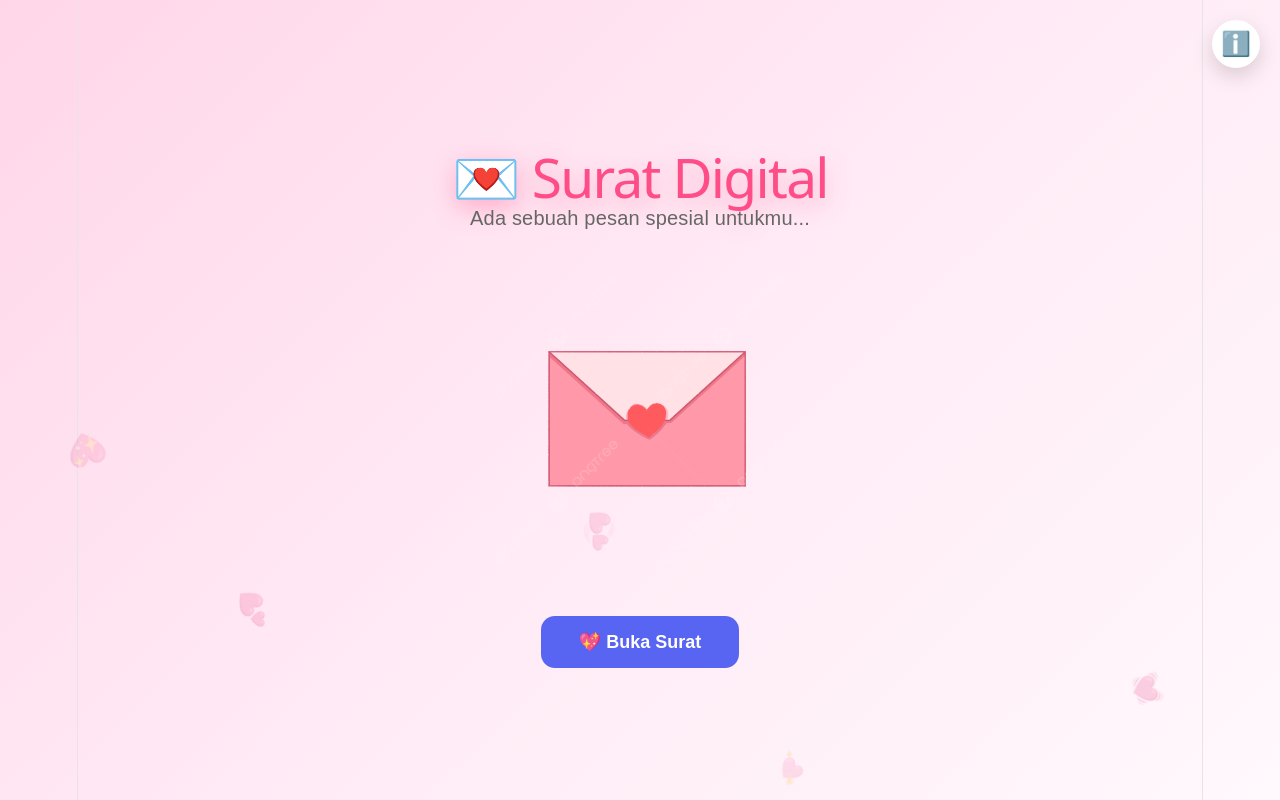
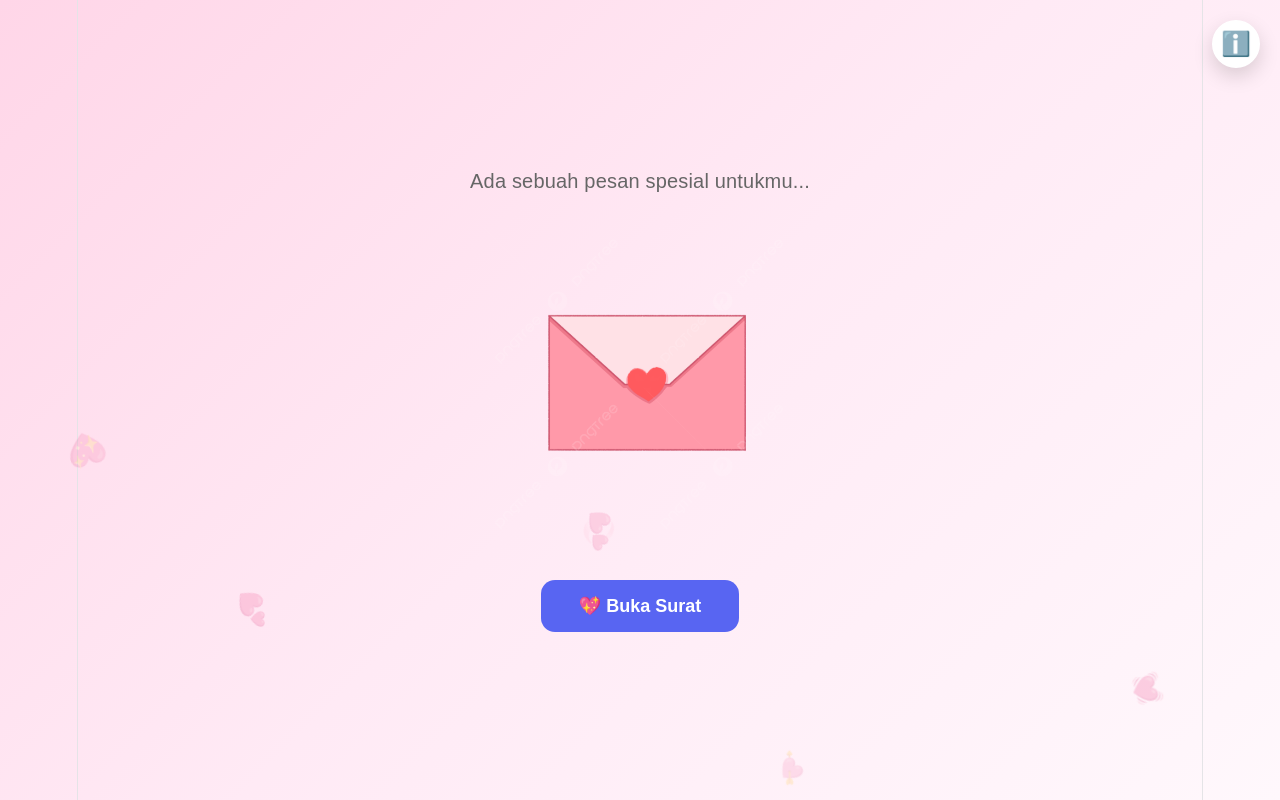
Before and after one commit to Raxxy343/surat-digital, a React (Vite) app: page / in a window 1280 px wide. Built offline with nearby package versions, Linux system fonts and the light colour scheme.

Commit message:
Update Discord link

```diff
--- a/src/App.jsx
+++ b/src/App.jsx
@@ -76,10 +76,9 @@
 
       {!open ? (
         <>
-          {/* ✅ Judul Surat Digital tetap ada */}
-          <h1 className="title">💌 Surat Digital</h1>
+          {/* ❌ "💌 Surat Digital" dihapus */}
 
-          {/* ✅ Pesan spesial tetap ada */}
+          {/* ✅ "Ada sebuah pesan spesial untukmu..." tetap ada */}
           <p className="subtitle">
             Ada sebuah pesan spesial untukmu...
           </p>
```
